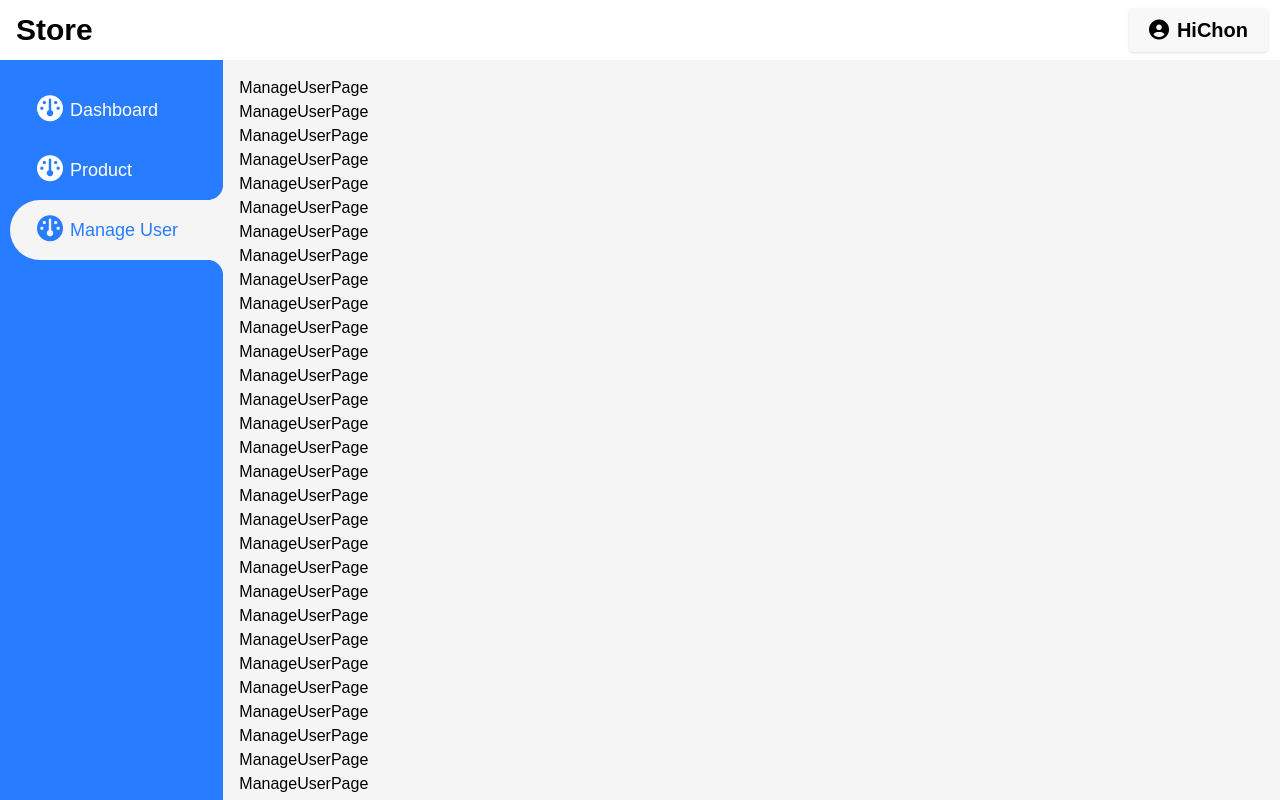
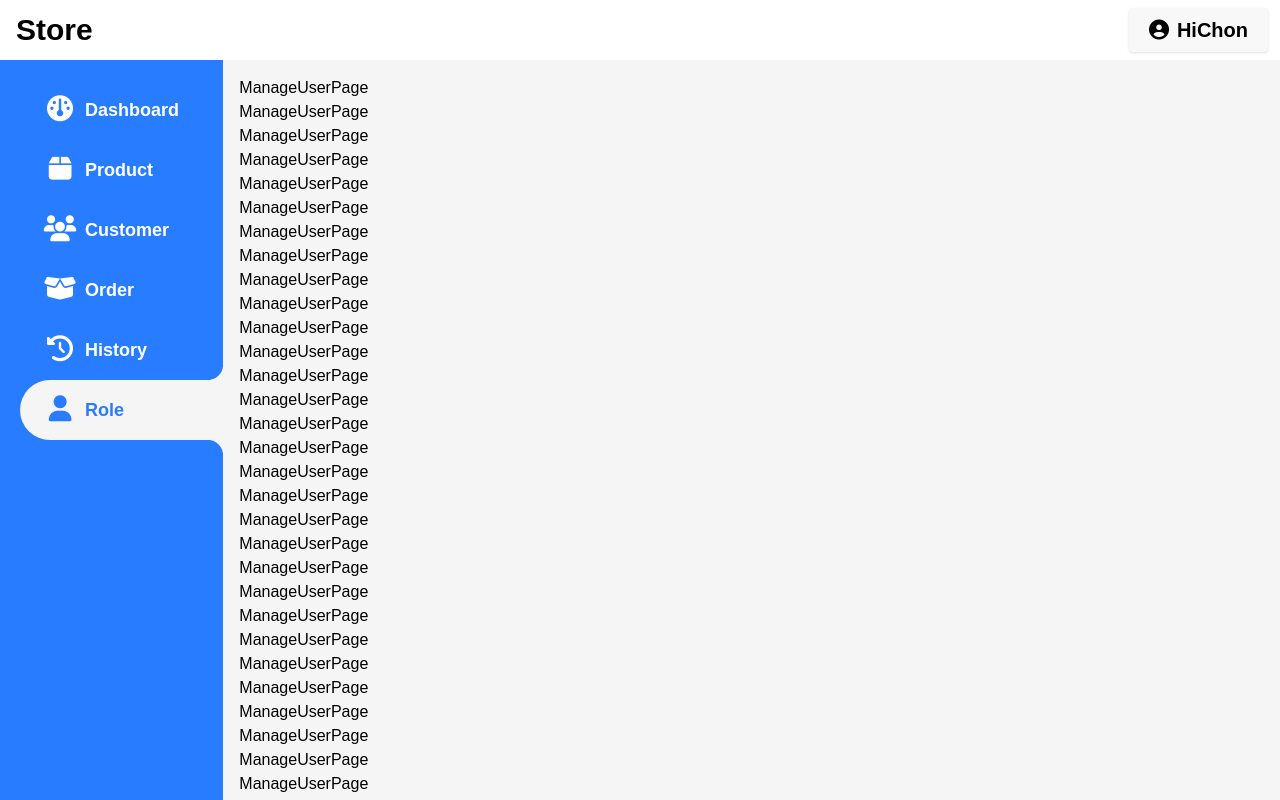
Before and after one commit to chon26909/Store-Portal, a React (Vite) app: page /manage-user in a window 1280 px wide. Shown: the top 800 px of the page. Built offline with nearby package versions, Linux system fonts and the light colour scheme.

Commit message:
update icon sidebar

```diff
--- a/src/components/Sidebar.tsx
+++ b/src/components/Sidebar.tsx
@@ -17,12 +17,27 @@ const Sidebar: FC = () => {
         {
             name: 'Product',
             path: '/product',
-            icon: <i className='fa-solid fa-gauge' />
+            icon: <i className='fa-solid fa-box' />
         },
         {
-            name: 'Manage User',
+            name: 'Customer',
+            path: '/customer',
+            icon: <i className='fa-solid fa-users' />
+        },
+        {
+            name: 'Order',
+            path: '/order',
+            icon: <i className='fa-solid fa-box-open' />
+        },
+        {
+            name: 'History',
+            path: '/history',
+            icon: <i className='fa-solid fa-clock-rotate-left' />
+        },
+        {
+            name: 'Role',
             path: '/manage-user',
-            icon: <i className='fa-solid fa-gauge' />
+            icon: <i className='fa-solid fa-user' />
         }
     ];
 
--- a/src/styles/sidebar.module.scss
+++ b/src/styles/sidebar.module.scss
@@ -16,19 +16,20 @@
 
     .Menu {
 
-        padding: 20px 0 20px 10px;
+        padding: 20px 0 0 20px;
 
         .Item {
             font-size: 18px;
             color: white;
-            padding-left: 20px;
+            font-weight: bold;
+            padding-left: 15px;
             width: 100%;
             display: block;
             border-top-left-radius: 30px;
             border-bottom-left-radius: 30px;
             position: relative;
             display: grid;
-            grid-template-columns: 40px 1fr;
+            grid-template-columns: 50px 1fr;
             align-items: center;
             height: 60px;
 
```
